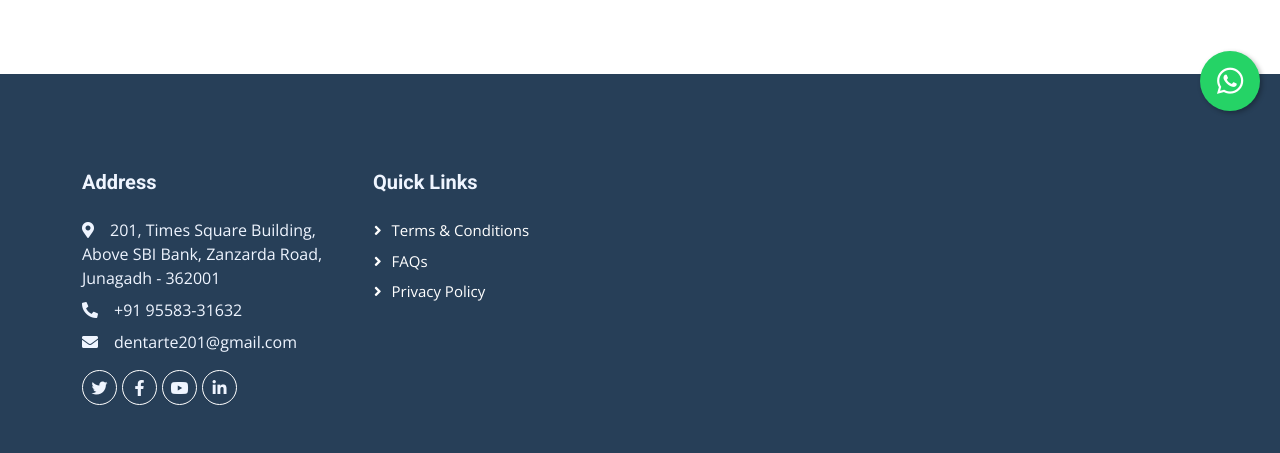
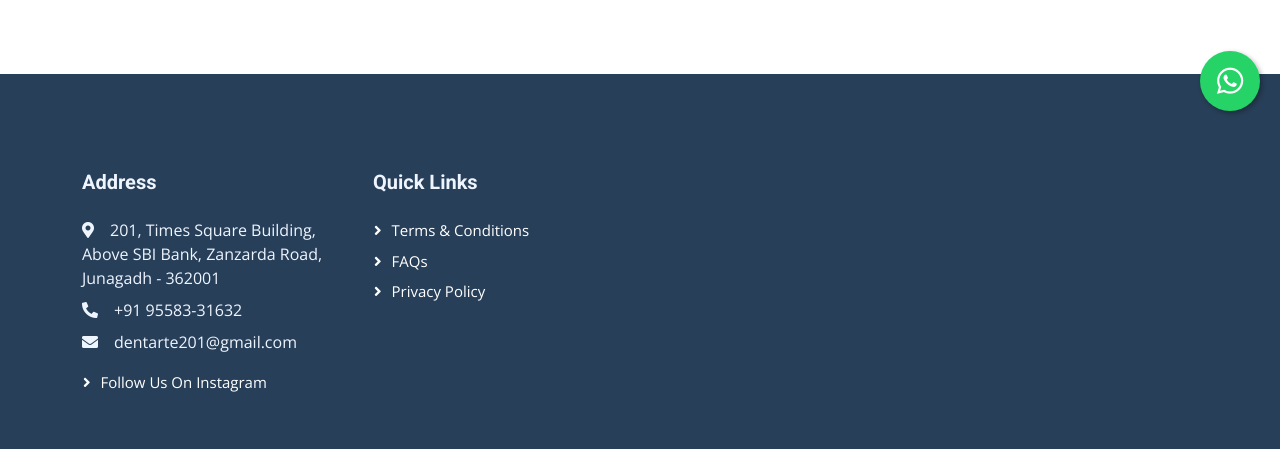
Before and after one commit to hetpatel33/dentarte, a plain HTML site: page contact.html in a window 1280 px wide. Shown: the part 669-1122 px from the top of the page. Drawn offline with nearby package versions, Linux system fonts and the light colour scheme.

Commit message:
instagram link

```diff
--- a/contact.html
+++ b/contact.html
@@ -138,16 +138,13 @@
     <div class="container-fluid bg-dark text-light footer mt-5 pt-5 wow fadeIn" data-wow-delay="0.1s">
         <div class="container py-5">
             <div class="row g-5">
-                <div class="col-lg-3 col-md-6">
+                <div class="col-lg-3 col-md-6" style="min-width: 280px;">
                     <h5 class="text-light mb-4">Address</h5>
                     <p class="mb-2"><i class="fa fa-map-marker-alt me-3"></i>201, Times Square Building, Above SBI Bank, Zanzarda Road, Junagadh - 362001</p>
                     <p class="mb-2"><i class="fa fa-phone-alt me-3"></i>+91 95583-31632</p>
                     <p class="mb-2"><i class="fa fa-envelope me-3"></i>dentarte201@gmail.com</p>
                     <div class="d-flex pt-2">
-                        <a class="btn btn-outline-light btn-social rounded-circle" href=""><i class="fab fa-twitter"></i></a>
-                        <a class="btn btn-outline-light btn-social rounded-circle" href=""><i class="fab fa-facebook-f"></i></a>
-                        <a class="btn btn-outline-light btn-social rounded-circle" href=""><i class="fab fa-youtube"></i></a>
-                        <a class="btn btn-outline-light btn-social rounded-circle" href=""><i class="fab fa-linkedin-in"></i></a>
+                        <a class="btn btn-link" href="https://instagram.com/dentarte.dental.lab" target="_blank" rel="noopener">Follow us on Instagram</a>
                     </div>
                 </div>
                 <div class="col-lg-3 col-md-6">
```
Also changed, not shown: faqs.html (+2 -5 lines), index.html (+2 -5 lines), privacy-policy.html (+2 -5 lines), service-details.html (+2 -5 lines), terms-and-conditions.html (+2 -5 lines).
